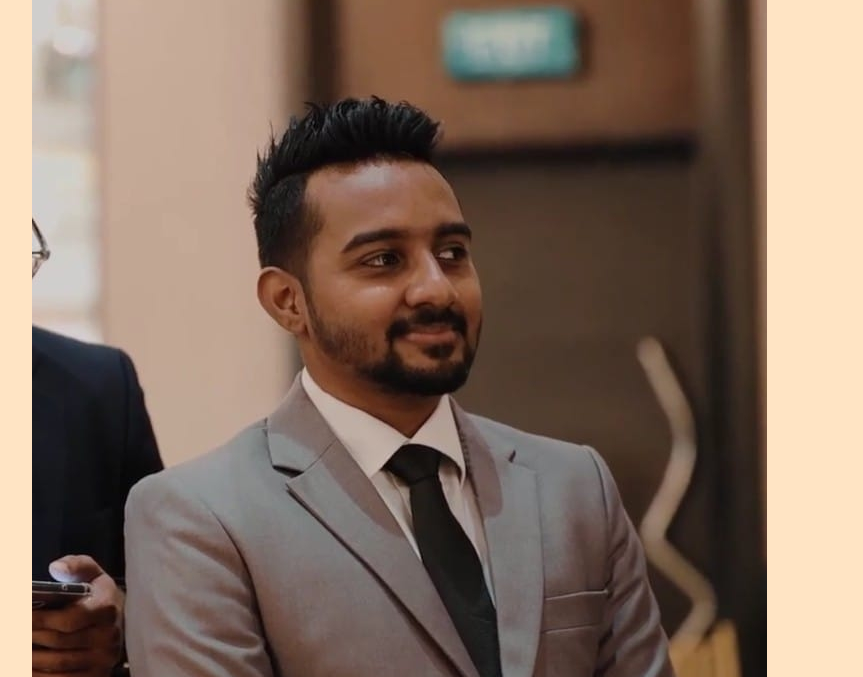
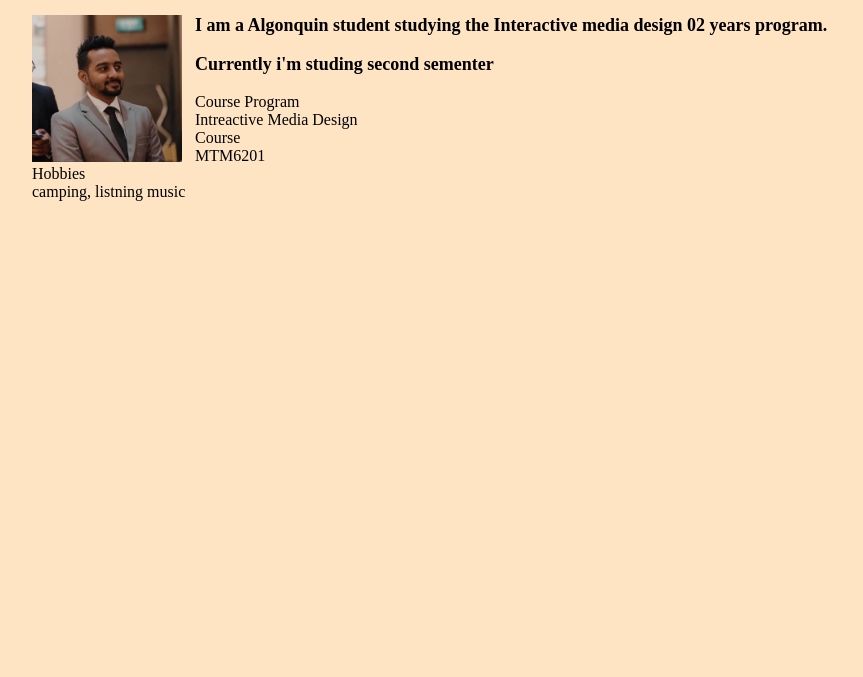
Before and after one commit to dhar0016/mtm6201-week1, a plain HTML site: page index.html in a window 1280 px wide. Shown: the part 123-800 px from the top of the page, without its empty margins (128-991 px from the left). Drawn offline with Linux system fonts and the light colour scheme.

Commit message:
resizing the img css

```diff
--- a/style.css
+++ b/style.css
@@ -10,4 +10,20 @@ body{
     max-width: 600px;
     margin: 0 auto;
     padding: 20px;
+
 }
+
+p {
+    font-size: large;
+    font-weight: bold;
+
+}
+
+.info img {
+    float: left;
+    max-width: 150px;
+    width: 100%;
+    padding-bottom: 1.2px;
+    padding-right: 13px;
+    padding-top: 0px;
+}
```
